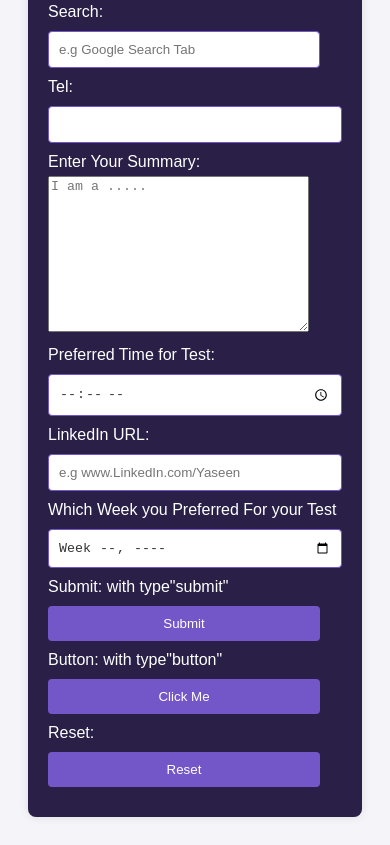
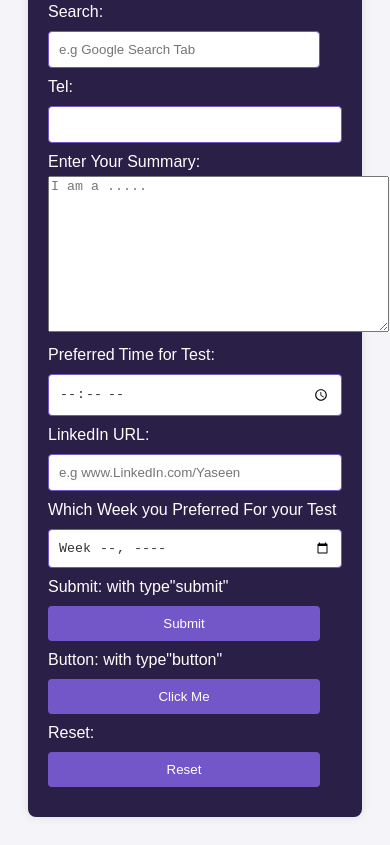
Before and after one commit to YASEENKHANO/Yaseen-sStyledForm, a plain HTML site: page index.html in a window 390 px wide. Shown: the part 1603-2448 px from the top of the page. Drawn offline with Linux system fonts and the light colour scheme.

Commit message:
Update index.html
Changed the col value to 40, as per mobile view

```diff
--- a/index.html
+++ b/index.html
@@ -158,7 +158,7 @@
             <input type="tel" id="tel">
 
             <label for="text">Enter Your Summary:</label>
-            <textarea name="message" rows="10" cols="30" placeholder="I am a ....."></textarea>
+            <textarea name="message" rows="10" cols="40" placeholder="I am a ....."></textarea>
 
             <label for="time">Preferred Time for Test:</label>
             <input type="time" id="time">
```
